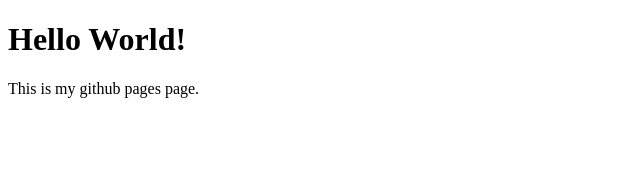
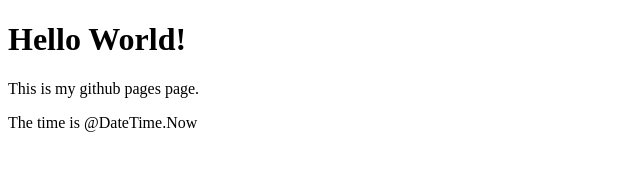
Before and after one commit to N1C3GUY/N1C3GUY.github.io, a plain HTML site: page index.html in a window 1280 px wide. Shown: the whole page, without its empty margins (0-640 px from the left). Drawn offline with Linux system fonts and the light colour scheme.

```diff
--- a/index.html
+++ b/index.html
@@ -3,5 +3,6 @@
 <body>
 <h1>Hello World!</h1>
 <p>This is my github pages page.</p>
+<p>The time is @DateTime.Now</p>
 </body>
 </html>
```
